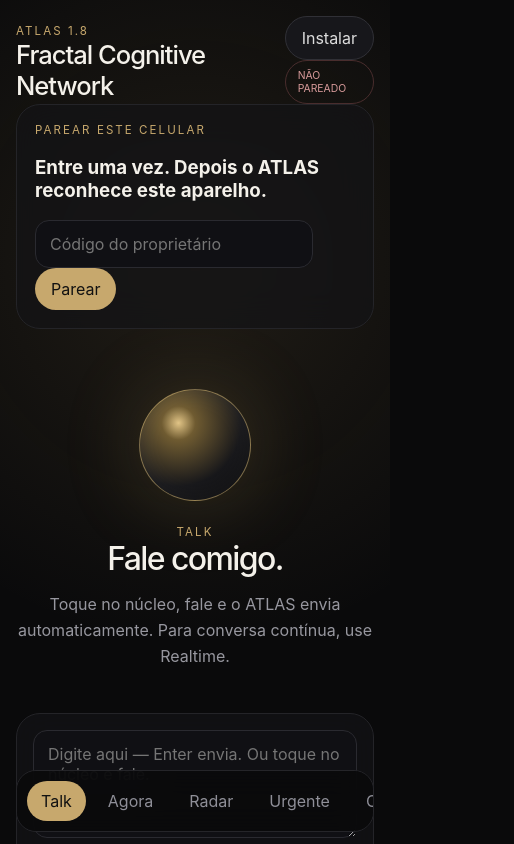
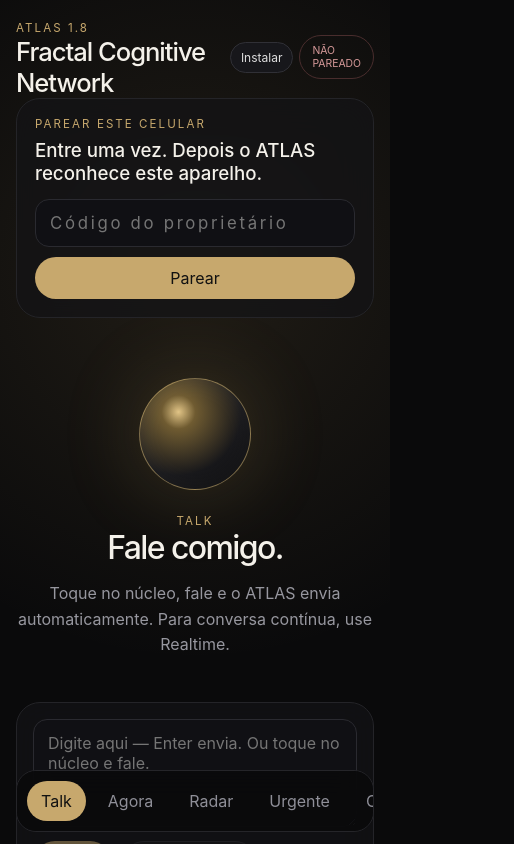
Before and after one commit to GabrielJaccoud/ATLAS, a React (Vite) app in the folder apps/mobile/: page / in a window 390 px wide. Shown: the top 844 px of the page, 514 px wide, since content can reach past the window. Built offline with nearby package versions, Linux system fonts and the light colour scheme; no server answers.

Commit message:
Style owner pairing and install controls

```diff
--- a/apps/mobile/src/styles.css
+++ b/apps/mobile/src/styles.css
@@ -75,3 +75,17 @@ article span { color:#8f8f98; font-size:.85rem; }
   0%,100% { transform: scale(1); filter: brightness(1); }
   50% { transform: scale(1.04); filter: brightness(1.2); }
 }
+
+
+.top-actions { display:flex; gap:10px; align-items:center; }
+.install { padding:8px 12px; font-size:.75rem; }
+.connection h3 { margin:8px 0 0; font-weight:500; }
+.pair-row { display:grid; grid-template-columns:1fr auto; gap:10px; margin-top:14px; }
+.pair-row input { letter-spacing:.16em; font-size:1.05rem; }
+
+@media (max-width:760px) {
+  .top-actions { gap:6px; }
+  .install { padding:7px 10px; }
+  .pair-row { grid-template-columns:1fr; }
+  .actions { align-items:stretch; flex-wrap:wrap; }
+}
```
